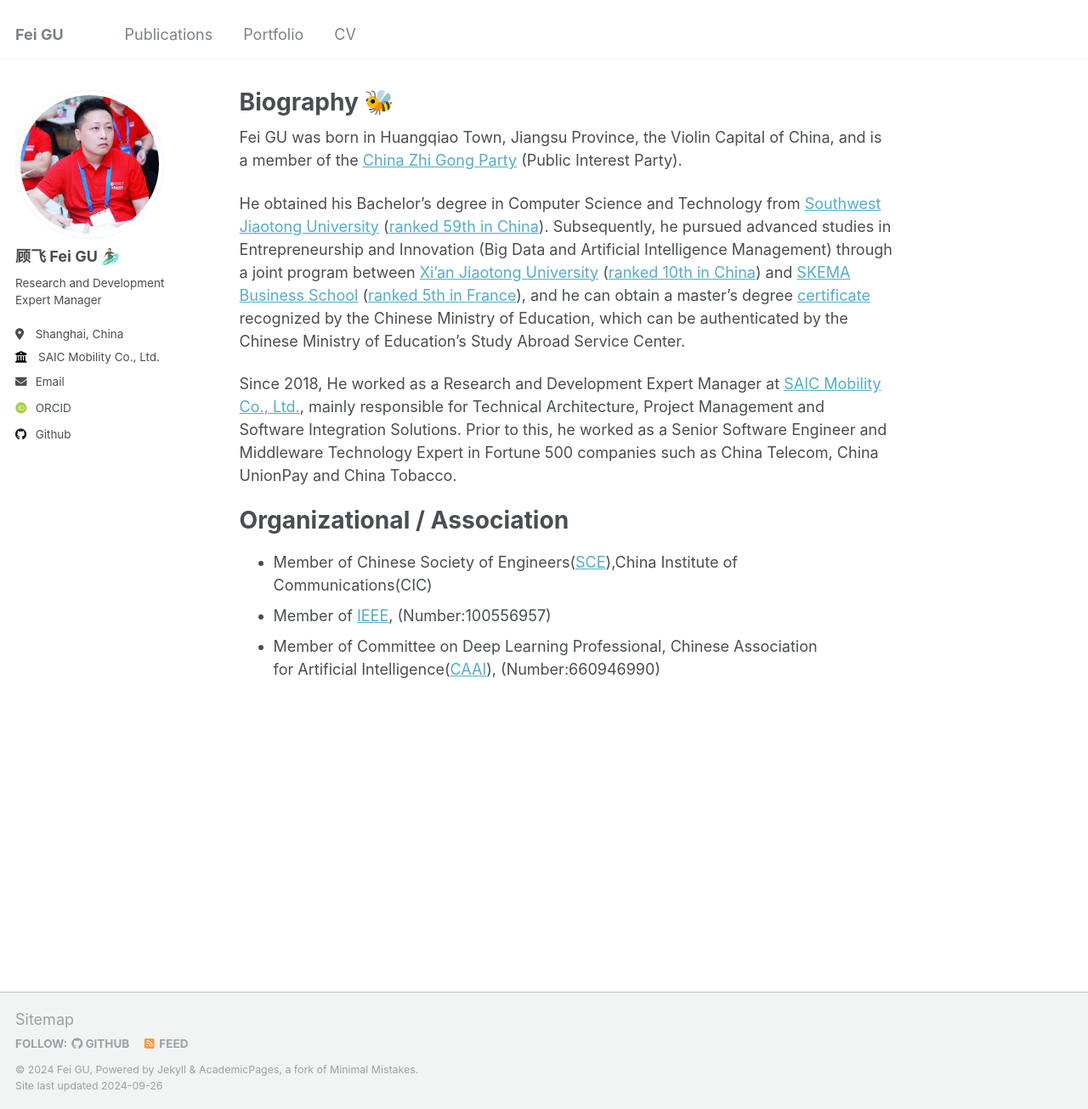
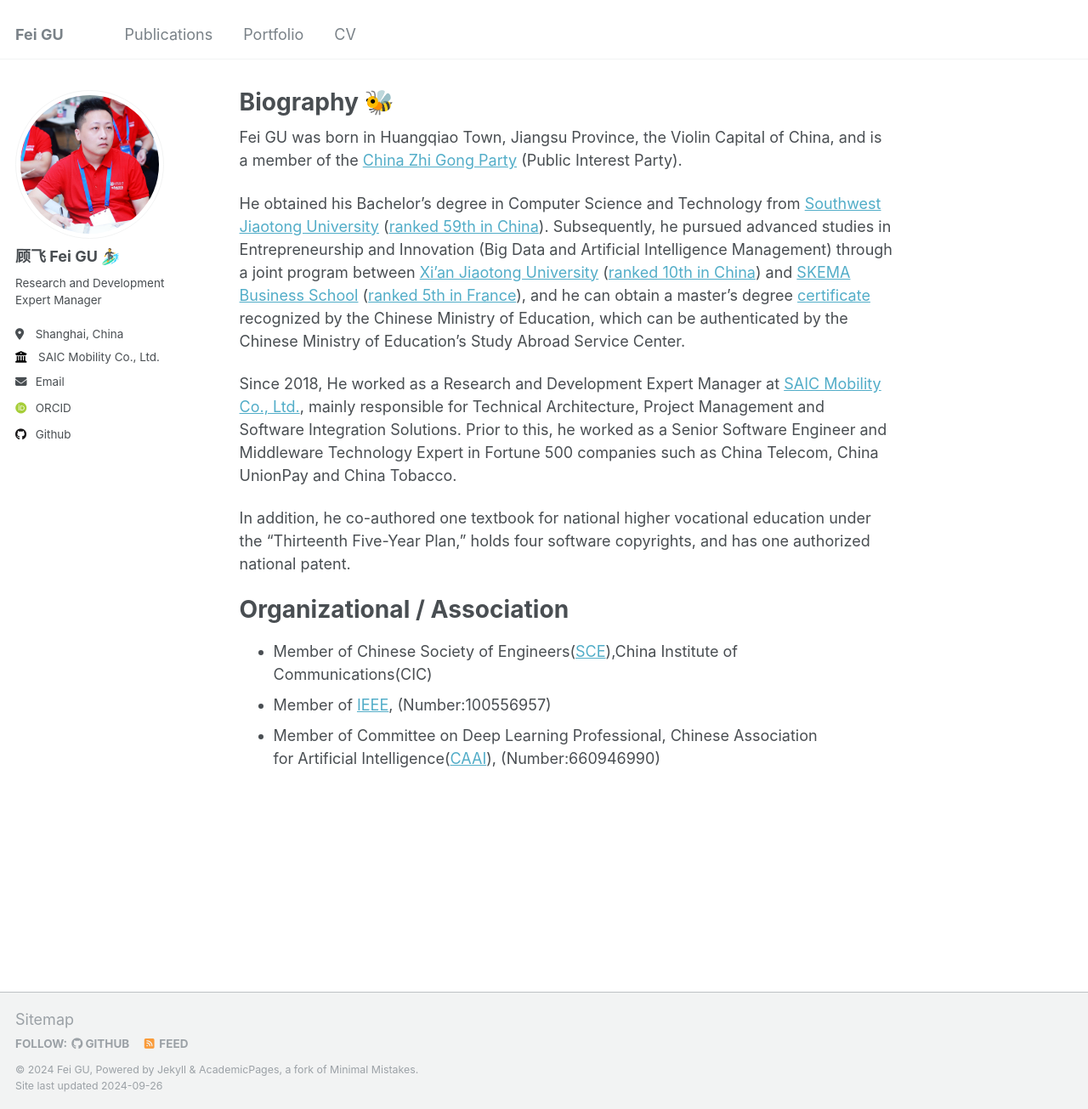
Before and after one commit to rongmax-gufei/rongmax-gufei.github.io, a Jekyll site: the page built from _pages/about.md, in a window 1280 px wide and 1305 px high. Shown: the whole window at 85% size. Built offline with Jekyll 4.4.1, drawn with Linux system fonts in a browser that asks for light colours; some web fonts are replaced.

Commit message:
Update about.md

```diff
--- a/_pages/about.md
+++ b/_pages/about.md
@@ -13,6 +13,8 @@ He obtained his Bachelor's degree in Computer Science and Technology from [South
 
 Since 2018, He worked as a Research and Development Expert Manager at [SAIC Mobility Co., Ltd.](https://www.saicmobility.com/), mainly responsible for Technical Architecture, Project Management and Software Integration Solutions. Prior to this, he worked as a Senior Software Engineer and Middleware Technology Expert in Fortune 500 companies such as China Telecom, China UnionPay and China Tobacco.
 
+In addition, he co-authored one textbook for national higher vocational education under the "Thirteenth Five-Year Plan," holds four software copyrights, and has one authorized national patent.
+
 Organizational / Association
 ======
 *  Member of Chinese Society of Engineers([SCE](https://assess-cse.cast.org.cn/front/home)),China Institute of Communications(CIC)
```
